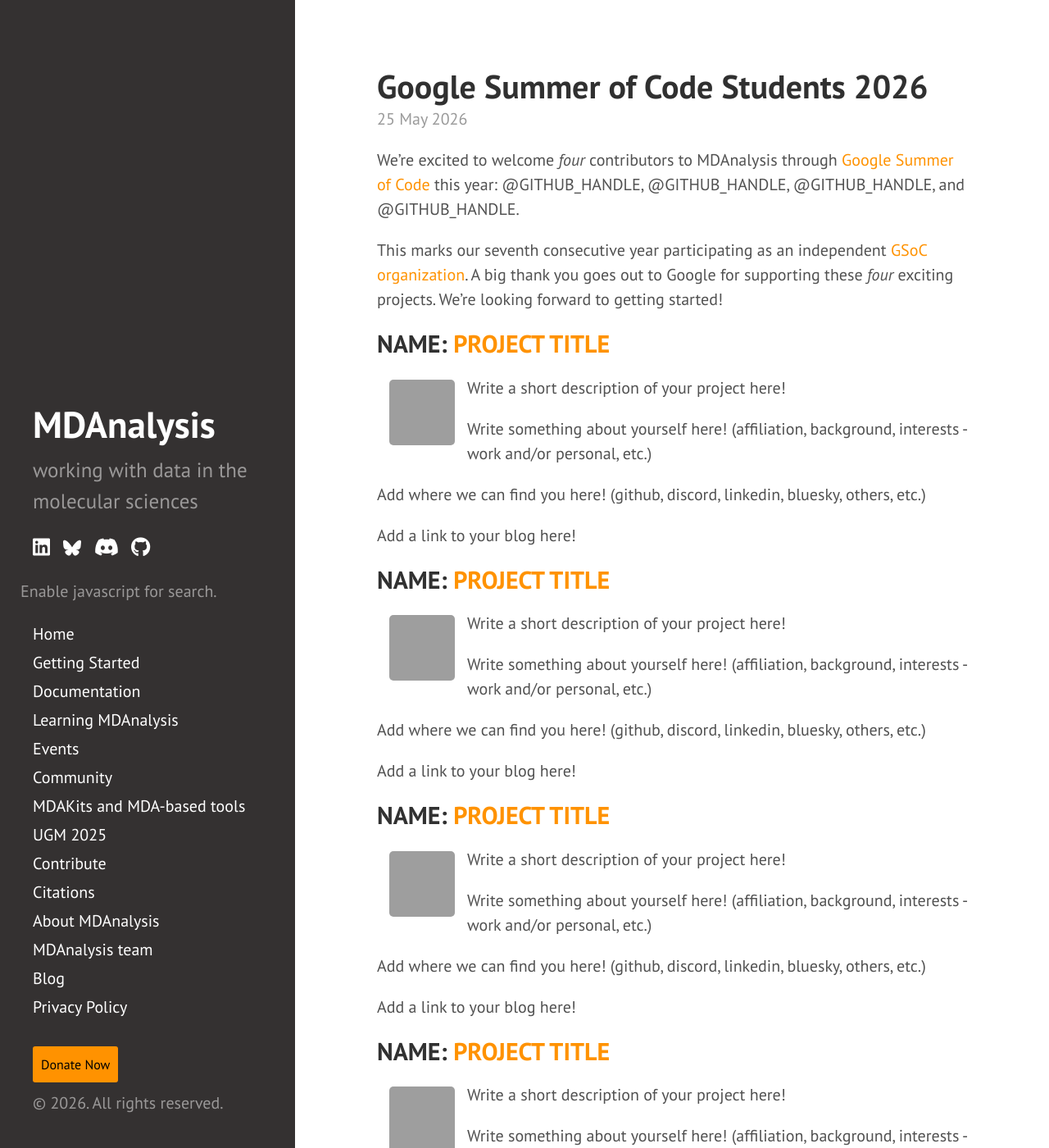
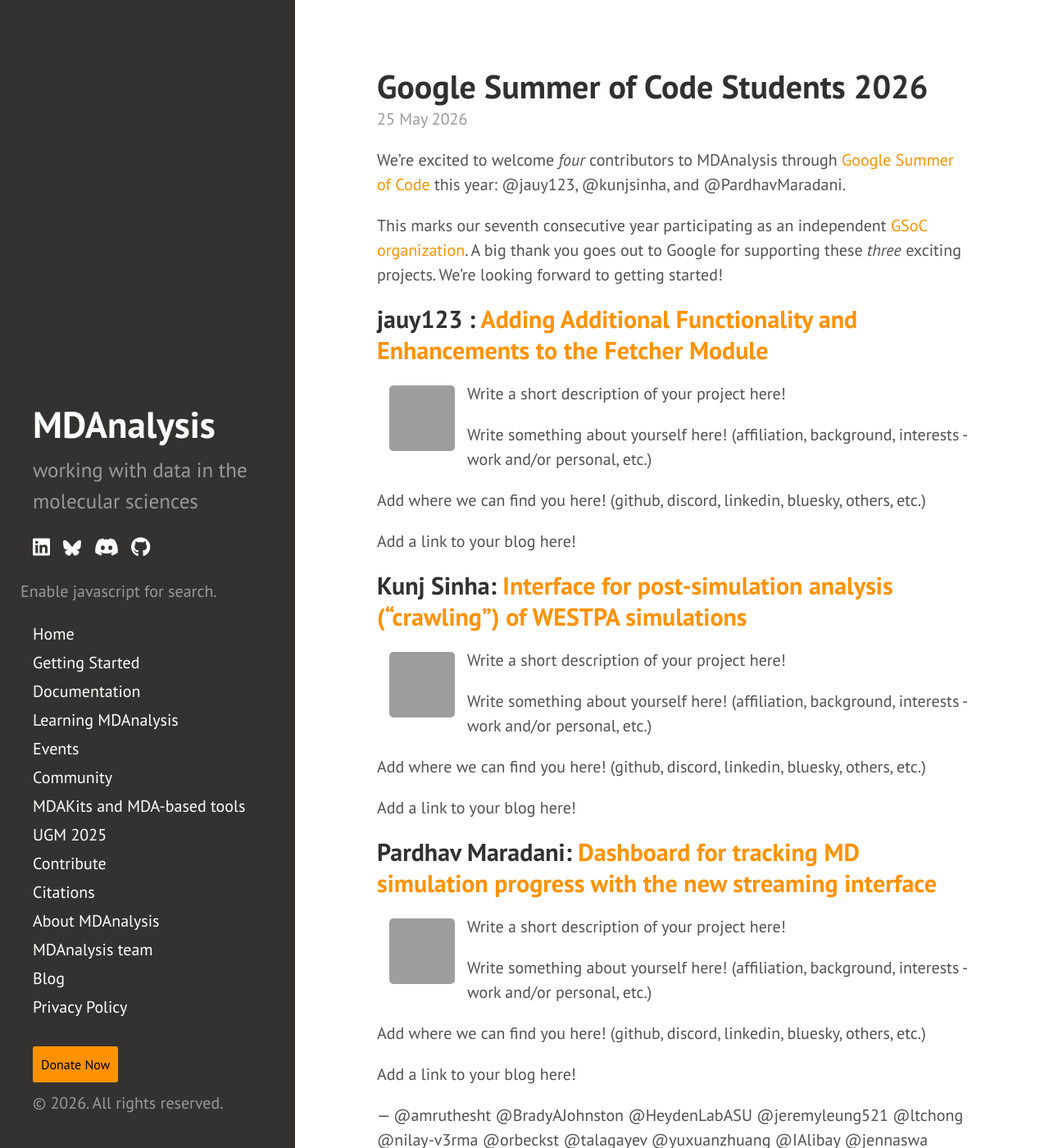
Before and after one commit to MDAnalysis/MDAnalysis.github.io, a Jekyll site: the page built from _posts/2026-05-25-gsoc-students.md, in a window 1280 px wide and 1400 px high. Shown: the whole window at 82% size. Built offline with Jekyll 4.4.1, drawn with Linux system fonts in a browser that asks for light colours; comment, search, counter and statistics services are not loaded; grey boxes are pictures that could not be loaded.

Commit message:
add 2026 project links
- add links from https://summerofcode.withgoogle.com/programs/2026/organizations/mdanalysis
- add GitHub handles

```diff
--- a/_posts/2026-05-25-gsoc-students.md
+++ b/_posts/2026-05-25-gsoc-students.md
@@ -4,13 +4,13 @@ title: Google Summer of Code Students 2026
 ---
 
 We’re excited to welcome _four_ contributors to MDAnalysis through [Google Summer of Code][gsoc] this year:
-@GITHUB_HANDLE, @GITHUB_HANDLE, @GITHUB_HANDLE, and @GITHUB_HANDLE.
+@jauy123, @kunjsinha, and @PardhavMaradani.
 
 This marks our seventh consecutive year participating as an independent [GSoC organization][mda-gsoc].
-A big thank you goes out to Google for supporting these *four* exciting projects.
+A big thank you goes out to Google for supporting these *three* exciting projects.
 We're looking forward to getting started!
 
-## NAME: [PROJECT TITLE](https://summerofcode.withgoogle.com/programs/2026/projects/PROJECT_URL)
+##  jauy123 : [Adding Additional Functionality and Enhancements to the Fetcher Module](https://summerofcode.withgoogle.com/programs/2026/projects/Jz9S7jxP)
 
 <img
 src="Picture Here"
@@ -25,7 +25,7 @@ Add where we can find you here! (github, discord, linkedin, bluesky, others, etc
 
 Add a link to your blog here!
 
-## NAME: [PROJECT TITLE](https://summerofcode.withgoogle.com/programs/2026/projects/PROJECT_URL)
+## Kunj Sinha: [Interface for post-simulation analysis (“crawling”) of WESTPA simulations ](https://summerofcode.withgoogle.com/programs/2026/projects/VJMrp2UW)
 
 <img
 src="Picture Here"
@@ -40,7 +40,7 @@ Add where we can find you here! (github, discord, linkedin, bluesky, others, etc
 
 Add a link to your blog here!
 
-## NAME: [PROJECT TITLE](https://summerofcode.withgoogle.com/programs/2026/projects/PROJECT_URL)
+## Pardhav Maradani: [Dashboard for tracking MD simulation progress with the new streaming interface](https://summerofcode.withgoogle.com/programs/2026/projects/DzTMshtu)
 
 <img
 src="Picture Here"
@@ -55,20 +55,6 @@ Add where we can find you here! (github, discord, linkedin, bluesky, others, etc
 
 Add a link to your blog here!
 
-## NAME: [PROJECT TITLE](https://summerofcode.withgoogle.com/programs/2026/projects/PROJECT_URL)
-
-<img
-src="Picture Here"
-title="NAME" alt="NAME"
-style="float: left; width: 110px; height: 110px; border-radius: 20px; border: 15px solid white" />
-
-Write a short description of your project here!
-
-Write something about yourself here! (affiliation, background, interests - work and/or personal, etc.)
-
-Add where we can find you here! (github, discord, linkedin, bluesky, others, etc.)
-
-Add a link to your blog here!
 
 — @amruthesht @BradyAJohnston @HeydenLabASU @jeremyleung521 @ltchong @nilay-v3rma @orbeckst @talagayev @yuxuanzhuang @IAlibay @jennaswa (@MDAnalysis/gsoc-mentors and org admins)
 
```
